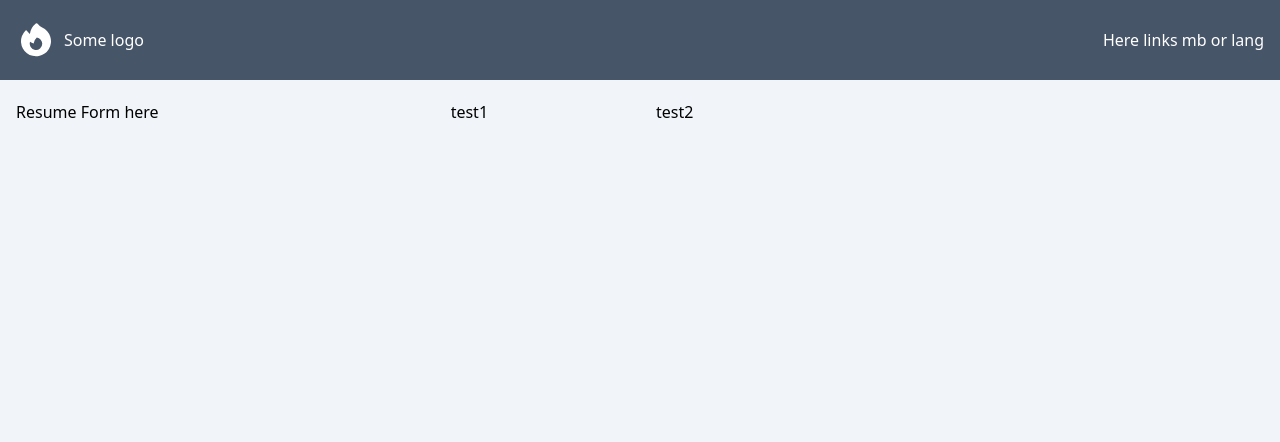
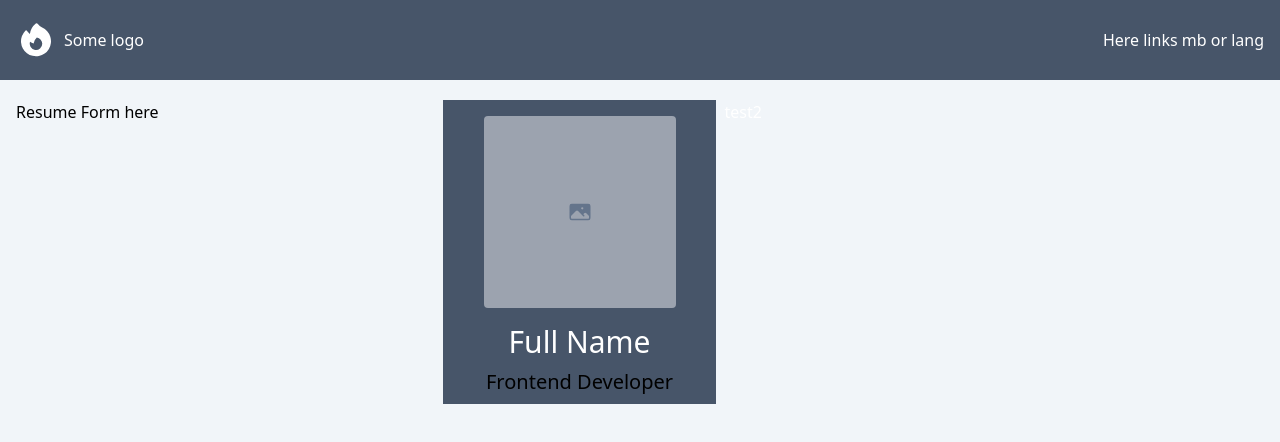
Before and after one commit to Grinch3214/resume-vue-3, a Vue app: page / in a window 1280 px wide. Shown: the top 442 px of the page. Built offline with nearby package versions, Linux system fonts and the light colour scheme.

Commit message:
added image preview component

```diff
--- /dev/null
+++ b/src/components/ImagePreview.vue
@@ -0,0 +1,33 @@
+<template>
+	<div class="relative h-48 my-4">
+		<div class="absolute top-0 left-2/4 -translate-x-2/4 rounded overflow-hidden w-48 h-48">
+			<input id="preview" type="file" @change="onFileChange" class="hidden">
+			<label for="preview" class="bg-gray-400 inline-flex w-full h-full cursor-pointer items-center justify-center">
+				<PhotoIcon class="w-6 h-6 fill-slate-500" v-if="!url" />
+				<div class="hover" v-else>
+					<span class="absolute left-2/4 top-2/4 -translate-y-2/4 -translate-x-2/4 hidden z-1 text-xs bg-gray-100 rounded p-1 text-slate-700">Change me</span>
+					<img :src="url" alt="" class="w-full h-full object-cover">
+				</div>
+			</label>
+		</div>
+	</div>
+</template>
+
+<script setup>
+import { PhotoIcon } from '@heroicons/vue/24/solid';
+import { ref } from 'vue'
+
+const url = ref(null)
+
+const onFileChange = (e) => {
+	const file =e.target.files[0];
+	url.value = URL.createObjectURL(file);
+}
+
+</script>
+
+<style lang="scss" scoped>
+.hover:hover span {
+	display: block;
+}
+</style>
--- a/src/components/TheResume.vue
+++ b/src/components/TheResume.vue
@@ -1,6 +1,14 @@
 <template>
-	<section class="flex flex-row">
-		<div class="w-1/4 px-2">test1</div>
-		<div class="w-3/4 px-2">test2</div>
+	<section class="flex flex-row text-white">
+		<div class="w-4/12 px-2 bg-slate-600">
+			<ImagePreview />
+			<h2 class="text-3xl text-center mb-2">Full Name</h2>
+			<p class="text-black text-xl text-center mb-2">Frontend Developer</p>
+		</div>
+		<div class="w-8/12 px-2">test2</div>
 	</section>
 </template>
+
+<script setup>
+import ImagePreview from '../components/ImagePreview.vue'
+</script>
```
